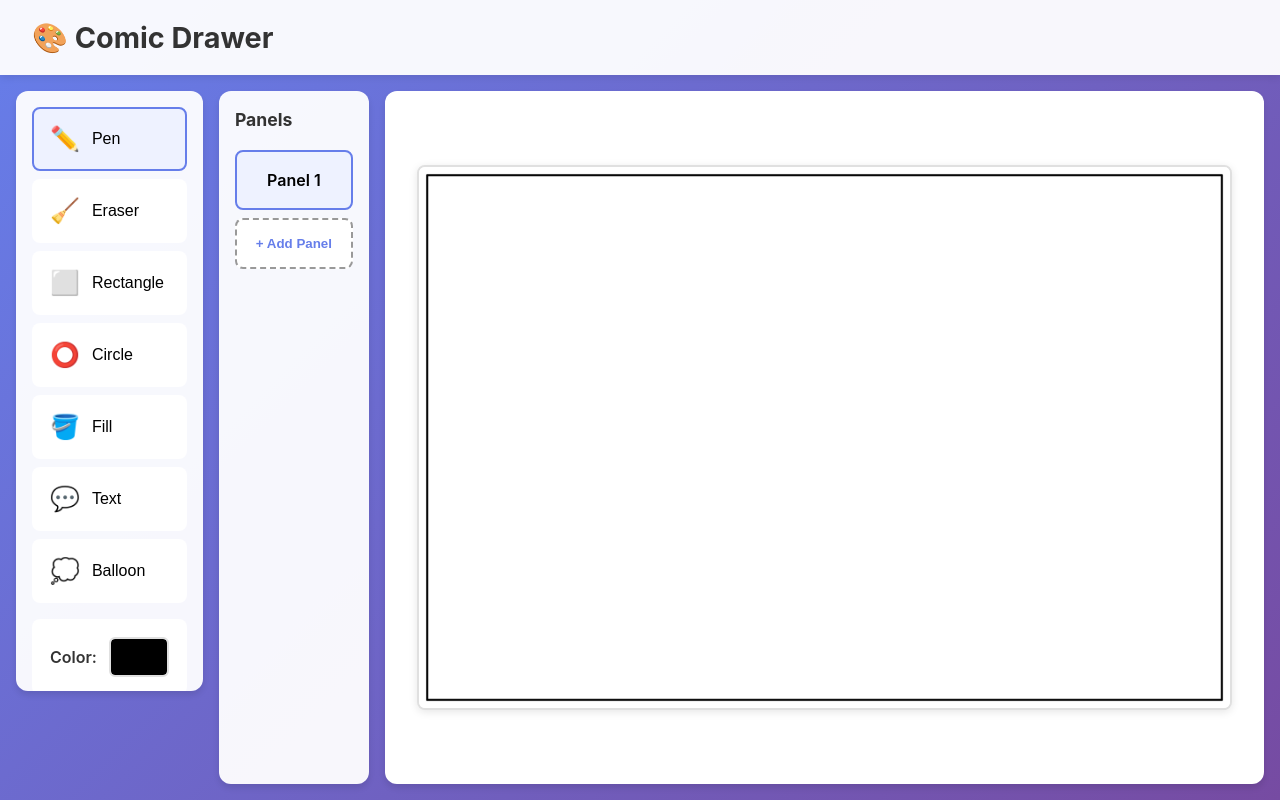
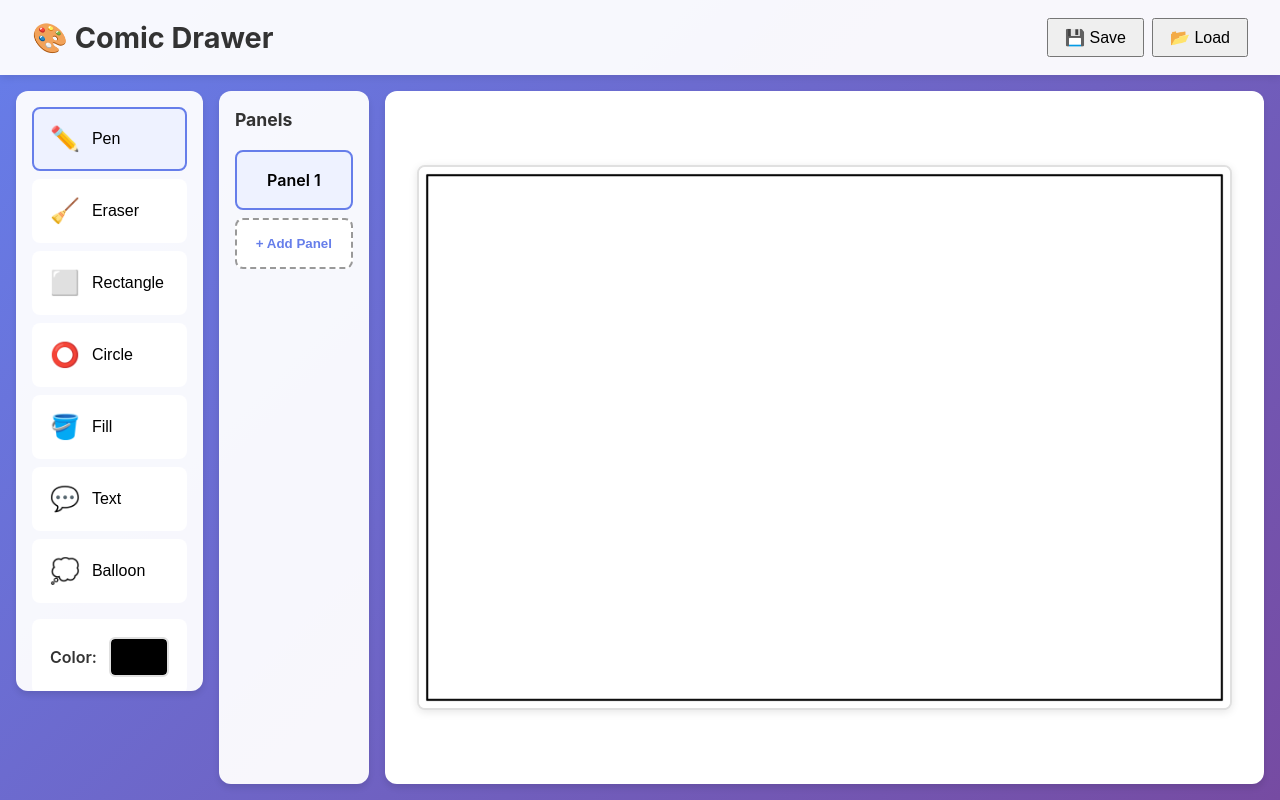
Before and after one commit to pedrinho/comic-drawer, a React (Vite) app: page / in a window 1280 px wide. Built offline with nearby package versions, Linux system fonts and the light colour scheme.

Commit message:
feat: add save and load functionality with .cd file format

```diff
--- a/src/App.tsx
+++ b/src/App.tsx
@@ -14,6 +14,20 @@ export interface PanelData {
     rows: number
     columns: number[]
   }
+}
+
+interface SavedPanel {
+  id: number
+  data: string | null  // Base64 encoded ImageData
+  layout: {
+    rows: number
+    columns: number[]
+  }
+}
+
+interface ComicFile {
+  version: string
+  panels: SavedPanel[]
 }
 
 function App() {
@@ -44,10 +58,113 @@ function App() {
     setSelectedPanel(index)
   }
 
+  const handleSave = () => {
+    // Convert ImageData to base64 for each panel
+    const savedPanels: SavedPanel[] = panels.map(panel => ({
+      id: panel.id,
+      data: panel.data ? imageDataToBase64(panel.data) : null,
+      layout: panel.layout
+    }))
+
+    const comicFile: ComicFile = {
+      version: '0.1.0',
+      panels: savedPanels
+    }
+
+    const jsonStr = JSON.stringify(comicFile, null, 2)
+    const blob = new Blob([jsonStr], { type: 'application/json' })
+    const url = URL.createObjectURL(blob)
+    const a = document.createElement('a')
+    a.href = url
+    a.download = 'comic.cd'  // .cd = Comic Drawer
+    document.body.appendChild(a)
+    a.click()
+    document.body.removeChild(a)
+    URL.revokeObjectURL(url)
+  }
+
+  const handleLoad = () => {
+    const input = document.createElement('input')
+    input.type = 'file'
+    input.accept = '.cd,application/json'
+    input.onchange = async (e) => {
+      const file = (e.target as HTMLInputElement).files?.[0]
+      if (!file) return
+
+      const reader = new FileReader()
+      reader.onload = async (event) => {
+        try {
+          const jsonStr = event.target?.result as string
+          const comicFile: ComicFile = JSON.parse(jsonStr)
+
+          // Convert base64 back to ImageData (async)
+          const loadedPanels: PanelData[] = await Promise.all(
+            comicFile.panels.map(async (panel) => ({
+              id: panel.id,
+              data: panel.data ? await base64ToImageData(panel.data) : null,
+              layout: panel.layout
+            }))
+          )
+
+          setPanels(loadedPanels)
+          setSelectedPanel(0)
+        } catch (error) {
+          console.error('Error loading file:', error)
+          alert('Error loading comic file. Please check the file format.')
+        }
+      }
+      reader.readAsText(file)
+    }
+    input.click()
+  }
+
+  // Helper function to convert ImageData to base64
+  const imageDataToBase64 = (imageData: ImageData): string => {
+    const canvas = document.createElement('canvas')
+    canvas.width = imageData.width
+    canvas.height = imageData.height
+    const ctx = canvas.getContext('2d')
+    if (!ctx) return ''
+    ctx.putImageData(imageData, 0, 0)
+    return canvas.toDataURL('image/png')
+  }
+
+  // Helper function to convert base64 to ImageData
+  const base64ToImageData = async (base64: string): Promise<ImageData | null> => {
+    return new Promise((resolve) => {
+      const canvas = document.createElement('canvas')
+      canvas.width = 1200
+      canvas.height = 800
+      const ctx = canvas.getContext('2d')
+      if (!ctx) {
+        resolve(null)
+        return
+      }
+
+      const img = new Image()
+      img.onload = () => {
+        ctx.drawImage(img, 0, 0)
+        resolve(ctx.getImageData(0, 0, 1200, 800))
+      }
+      img.onerror = () => resolve(null)
+      img.src = base64
+    })
+  }
+
   return (
     <div className="app">
       <header>
-        <h1>🎨 Comic Drawer</h1>
+        <div style={{ display: 'flex', justifyContent: 'space-between', alignItems: 'center' }}>
+          <h1>🎨 Comic Drawer</h1>
+          <div style={{ display: 'flex', gap: '0.5rem' }}>
+            <button onClick={handleSave} style={{ padding: '0.5rem 1rem', fontSize: '1rem', cursor: 'pointer' }}>
+              💾 Save
+            </button>
+            <button onClick={handleLoad} style={{ padding: '0.5rem 1rem', fontSize: '1rem', cursor: 'pointer' }}>
+              📂 Load
+            </button>
+          </div>
+        </div>
       </header>
       <main>
         <Toolbar
```
